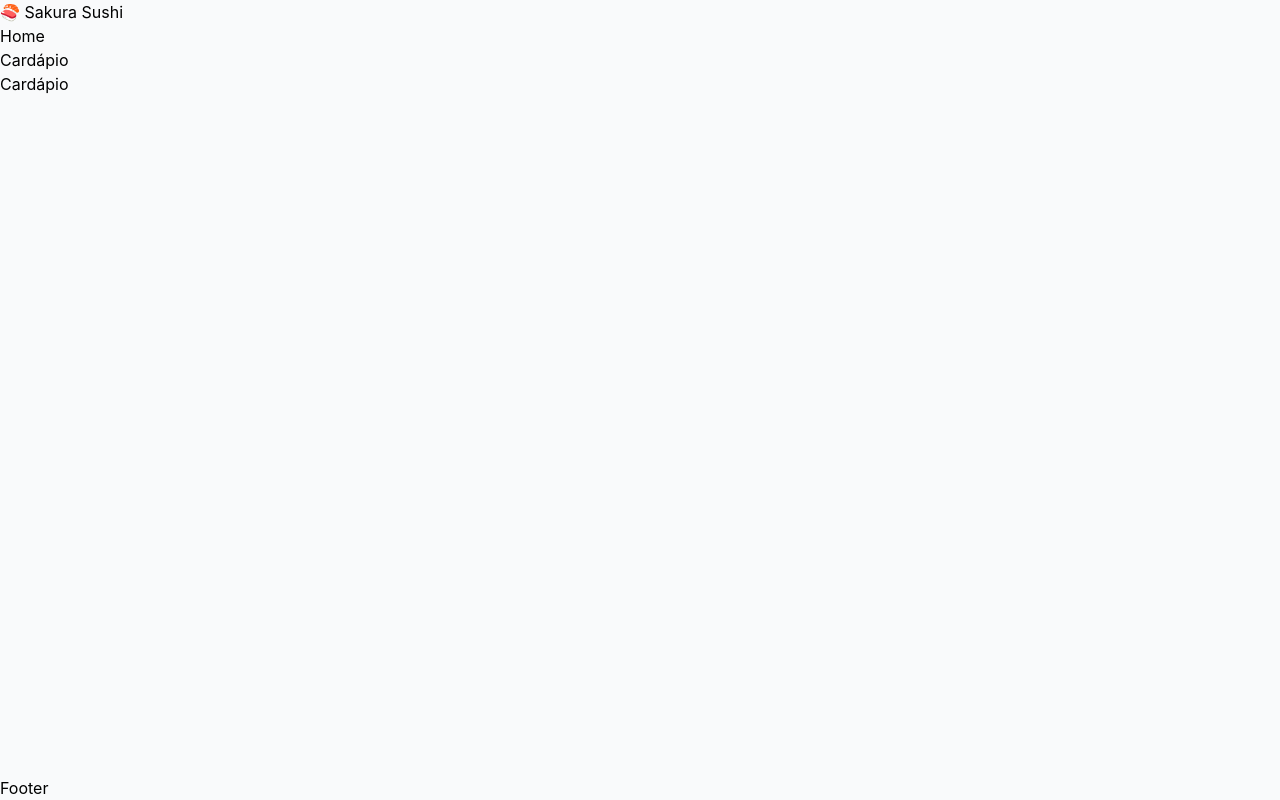
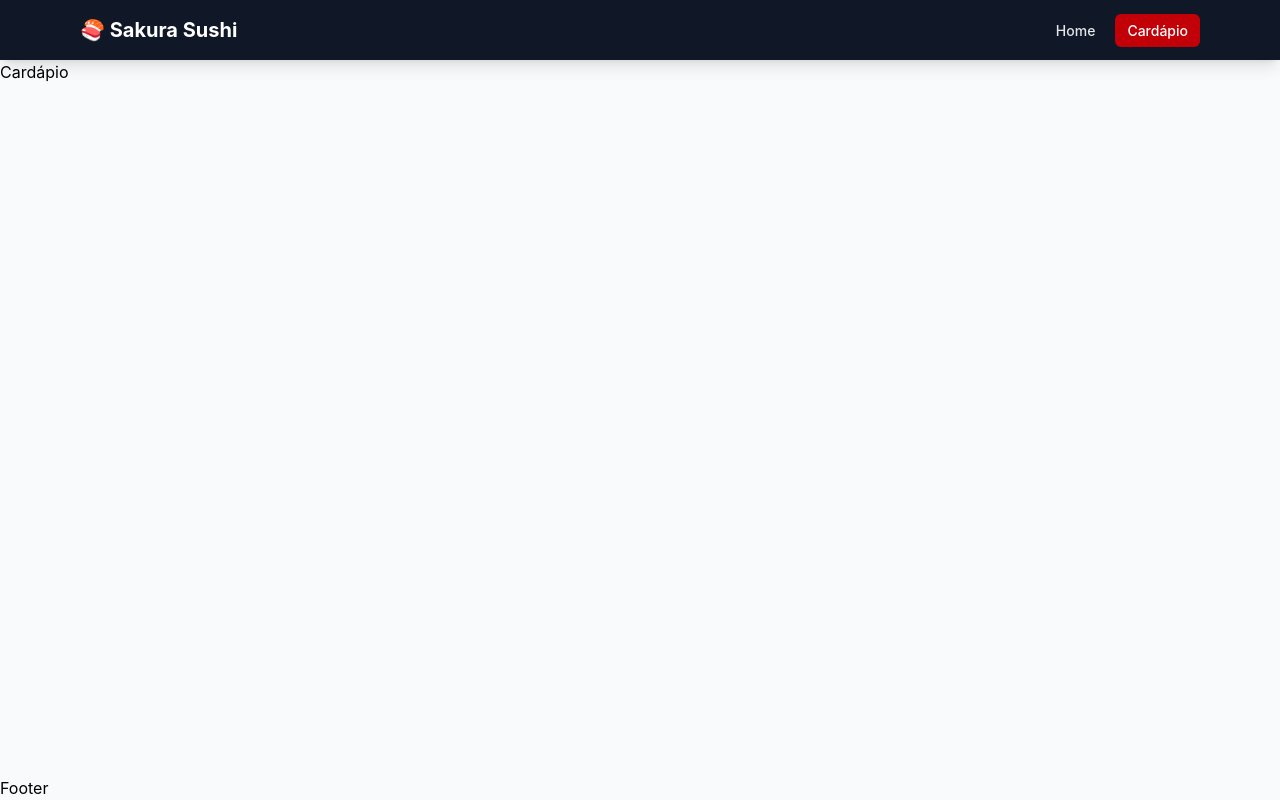
Before and after one commit to ninixzzs/CP5-techflow-dashboard, a React (Vite) app: page /cardapio in a window 1280 px wide. Built offline with nearby package versions, Linux system fonts and the light colour scheme.

Commit message:
style: estiliza navbar com tailwind e destaca link ativo

```diff
--- a/src/pages/Navbar.jsx
+++ b/src/pages/Navbar.jsx
@@ -1,13 +1,28 @@
 import { NavLink } from 'react-router-dom'
+
+const links = [
+  { to: '/', label: 'Home' },
+  { to: '/cardapio', label: 'Cardápio' },
+]
+
+const estilo = ({ isActive }) =>
+  `rounded-md px-3 py-2 text-sm font-medium transition ${
+    isActive ? 'bg-red-700 text-white' : 'text-gray-200 hover:bg-gray-800'
+  }`
 
 export default function Navbar() {
   return (
-    <header>
-      <nav>
-        <NavLink to="/">🍣 Sakura Sushi</NavLink>
-        <ul>
-          <li><NavLink to="/">Home</NavLink></li>
-          <li><NavLink to="/cardapio">Cardápio</NavLink></li>
+    <header className="bg-gray-900 shadow-lg">
+      <nav className="mx-auto flex max-w-6xl items-center justify-between px-4 py-4">
+        <NavLink to="/" className="text-xl font-bold text-white">
+          🍣 Sakura Sushi
+        </NavLink>
+        <ul className="flex gap-2">
+          {links.map((l) => (
+            <li key={l.to}>
+              <NavLink to={l.to} className={estilo}>{l.label}</NavLink>
+            </li>
+          ))}
         </ul>
       </nav>
     </header>
```
